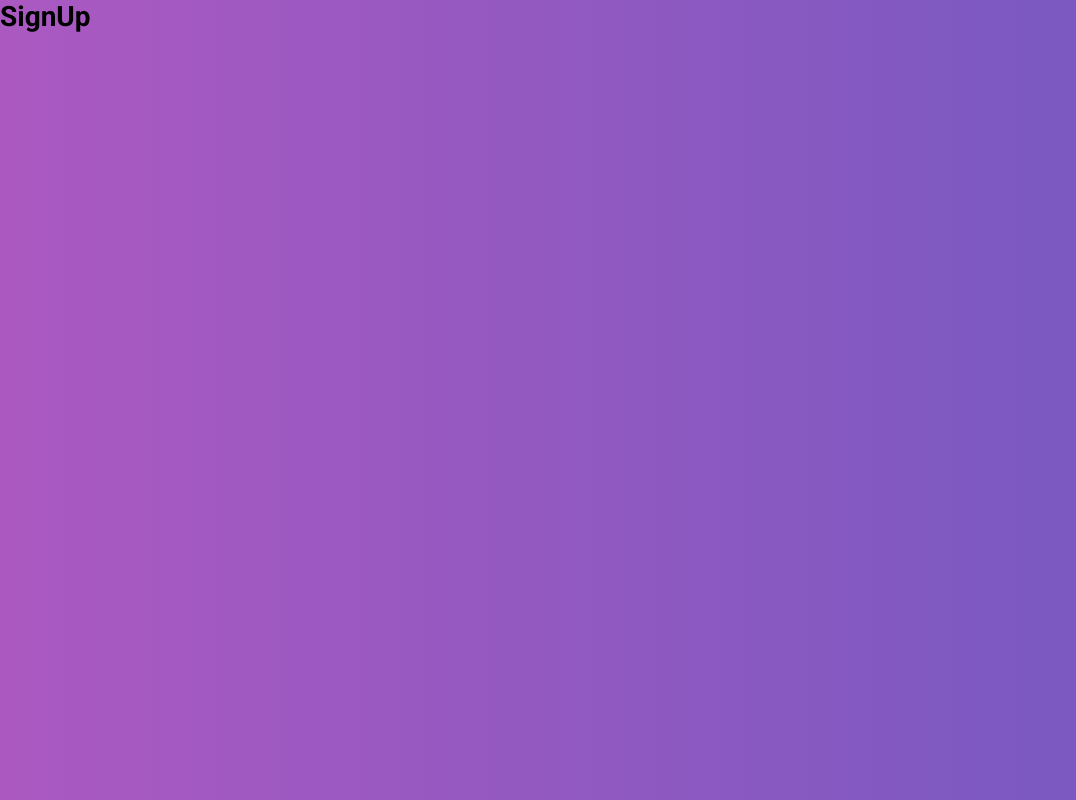
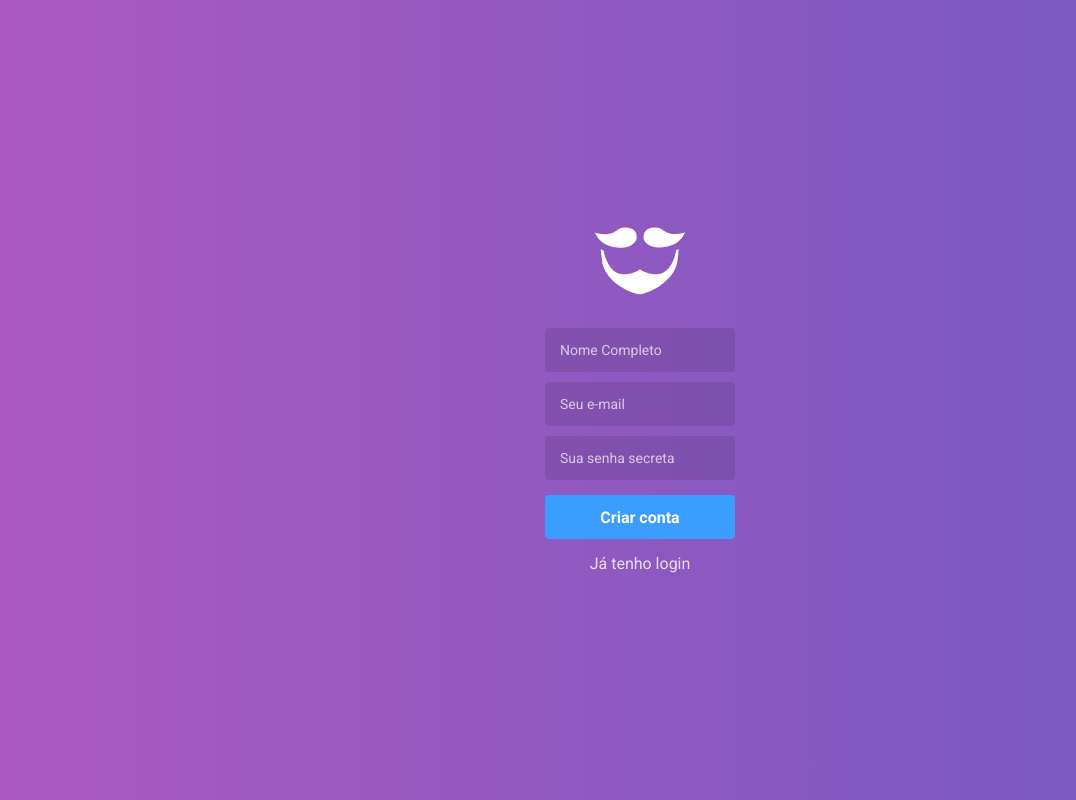
Before and after one commit to brochj/gobarber, a React (Create React App) app in the folder frontend/: page /register in a window 1280 px wide. Shown: the whole page, without its empty margins (0-1076 px from the left). Built offline with nearby package versions, Linux system fonts and the light colour scheme.

Commit message:
Estilização da autiticação

```diff
--- a/frontend/package.json
+++ b/frontend/package.json
@@ -4,6 +4,7 @@
   "private": true,
   "dependencies": {
     "history": "^4.10.1",
+    "polished": "^3.4.1",
     "prop-types": "^15.7.2",
     "react": "^16.9.0",
     "react-dom": "^16.9.0",
@@ -16,7 +17,8 @@
     "start": "react-app-rewired start",
     "build": "react-app-rewired build",
     "test": "react-app-rewired test",
-    "eject": "react-scripts eject"
+    "eject": "react-scripts eject",
+    "p": "git push origin master"
   },
   "eslintConfig": {
     "extends": "react-app"
--- a/frontend/src/pages/SignIn/index.js
+++ b/frontend/src/pages/SignIn/index.js
@@ -1,7 +1,19 @@
 import React from 'react';
+import { Link } from 'react-router-dom';
 
-// import { Container } from './styles';
+import logo from '~/assets/logo.svg';
 
 export default function SignIn() {
-  return <h1>SignIn</h1>;
+  return (
+    <>
+      <img src={logo} alt="GoBarber" />
+      <form>
+        <input type="email" placeholder="Seu e-mail" />
+        <input type="password" placeholder="Sua senha secreta" />
+
+        <button type="submit">Acessar</button>
+        <Link to="/register">Criar conta gratuita</Link>
+      </form>
+    </>
+  );
 }
--- a/frontend/src/pages/SignUp/index.js
+++ b/frontend/src/pages/SignUp/index.js
@@ -1,7 +1,20 @@
 import React from 'react';
+import { Link } from 'react-router-dom';
 
-// import { Container } from './styles';
+import logo from '~/assets/logo.svg';
 
 export default function SignUp() {
-  return <h1>SignUp</h1>;
+  return (
+    <>
+      <img src={logo} alt="GoBarber" />
+      <form>
+        <input placeholder="Nome Completo" />
+        <input type="email" placeholder="Seu e-mail" />
+        <input type="password" placeholder="Sua senha secreta" />
+
+        <button type="submit">Criar conta</button>
+        <Link to="/">Já tenho login</Link>
+      </form>
+    </>
+  );
 }
--- a/frontend/src/pages/_layouts/auth/index.js
+++ b/frontend/src/pages/_layouts/auth/index.js
@@ -1,10 +1,14 @@
 import React from 'react';
 import PropTypes from 'prop-types';
 
-import { Wrapper } from './styles';
+import { Wrapper, Content } from './styles';
 
 export default function AuthLayout({ children }) {
-  return <Wrapper>{children}</Wrapper>;
+  return (
+    <Wrapper>
+      <Content>{children}</Content>
+    </Wrapper>
+  );
 }
 
 AuthLayout.propTypes = {
--- a/frontend/src/pages/_layouts/auth/styles.js
+++ b/frontend/src/pages/_layouts/auth/styles.js
@@ -1,6 +1,65 @@
 import styled from 'styled-components';
+import { darken } from 'polished';
 
 export const Wrapper = styled.div`
   height: 100%;
   background: linear-gradient(-90deg, #7159c1, #ab59c1);
+  display: flex;
+  flex-direction: column;
+  justify-content: center;
+  align-items: center;
 `;
+
+export const Content = styled.div`
+  width: 100;
+  max-width: 315px;
+  text-align: center;
+
+  form {
+    display: flex;
+    flex-direction: column;
+    margin-top: 30px;
+
+    input {
+      background: rgba(0, 0, 0, 0.1);
+      border: 0;
+      border-radius: 4px;
+      height: 44px;
+      padding: 0 15px;
+      color: #fff;
+      margin: 0 0 10px;
+
+      &::placeholder {
+        color: rgba(255, 255, 255, 0.7);
+      }
+    }
+
+    button {
+      margin: 5px 0 0;
+      height: 44px;
+      background: #3b9eff;
+      font-weight: bold;
+      color: #fff;
+      border: 0;
+      border-radius: 4px;
+      font-size: 16px;
+      padding: 0 15px;
+      transition: background 0.2s;
+
+      &:hover {
+        background: ${darken(0.03, '#3b9eff')};
+      }
+    }
+
+    a {
+      color: #ffff;
+      margin-top: 15px;
+      font-size: 16px;
+      opacity: 0.8;
+
+      &:hover {
+        opacity: 1;
+      }
+    }
+  }
+`;
```
Also changed, not shown: frontend/src/assets/logo.svg (added), 1 other file (tests, documents, lock files or other folders).
